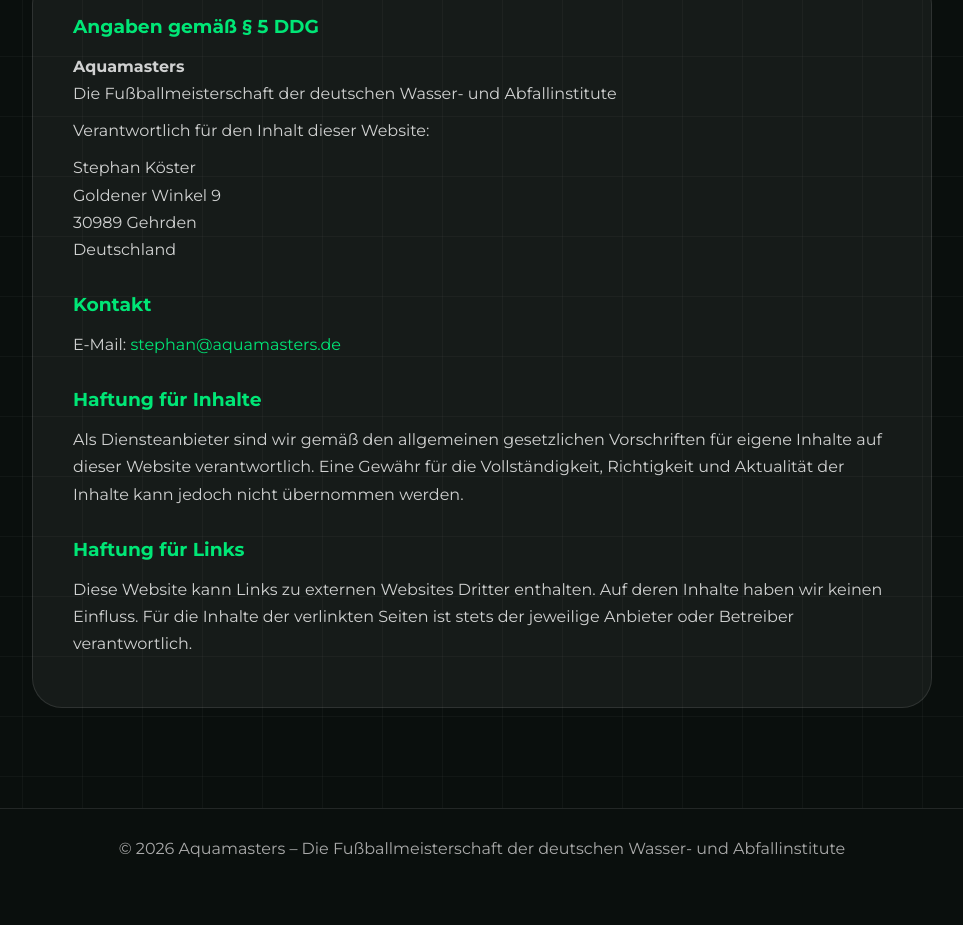
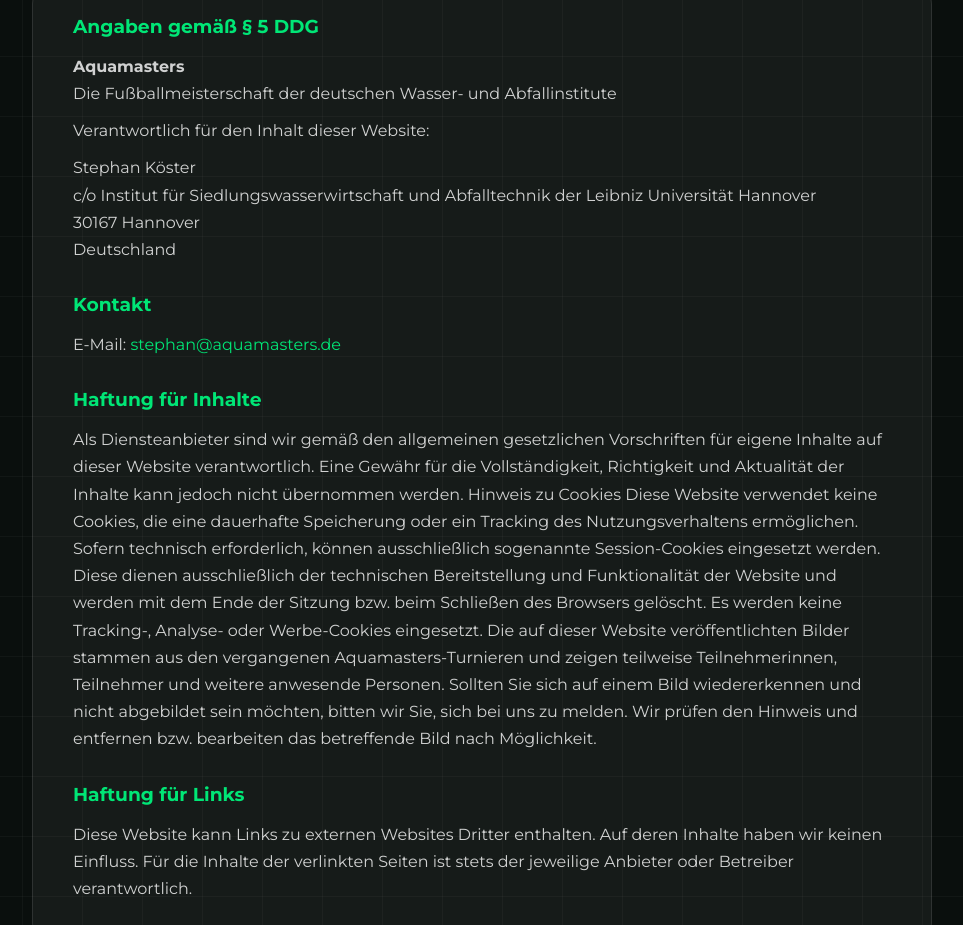
Before and after one commit to aquamasters/aquamasters.github.io, a plain HTML site: page index2.html in a window 1280 px wide. Shown: the part 8116-9041 px from the top of the page, without its empty margins (158-1121 px from the left). Drawn offline with Linux system fonts and the light colour scheme.

Commit message:
Update index2.html

```diff
--- a/index2.html
+++ b/index2.html
@@ -1524,8 +1524,8 @@ Gemeinsam unterwegs, viele besondere Aquamasters-Momente, Sport & Teamgeist, Net
 
     <p>
       Stephan Köster<br>
-      Goldener Winkel 9<br>
-      30989 Gehrden<br>
+      c/o Institut für Siedlungswasserwirtschaft und Abfalltechnik der Leibniz Universität Hannover<br>
+      30167 Hannover<br>
       Deutschland
     </p>
 
@@ -1549,6 +1549,18 @@ Gemeinsam unterwegs, viele besondere Aquamasters-Momente, Sport & Teamgeist, Net
       Vorschriften für eigene Inhalte auf dieser Website verantwortlich.
       Eine Gewähr für die Vollständigkeit, Richtigkeit und Aktualität
       der Inhalte kann jedoch nicht übernommen werden.
+
+      Hinweis zu Cookies
+
+Diese Website verwendet keine Cookies, die eine dauerhafte Speicherung oder ein Tracking des Nutzungsverhaltens ermöglichen.
+
+Sofern technisch erforderlich, können ausschließlich sogenannte Session-Cookies eingesetzt werden. Diese dienen ausschließlich der technischen Bereitstellung und Funktionalität der Website und werden mit dem Ende der Sitzung bzw. beim Schließen des Browsers gelöscht.
+
+Es werden keine Tracking-, Analyse- oder Werbe-Cookies eingesetzt.
+
+      Die auf dieser Website veröffentlichten Bilder stammen aus den vergangenen Aquamasters-Turnieren und zeigen teilweise Teilnehmerinnen, Teilnehmer und weitere anwesende Personen.
+
+Sollten Sie sich auf einem Bild wiedererkennen und nicht abgebildet sein möchten, bitten wir Sie, sich bei uns zu melden. Wir prüfen den Hinweis und entfernen bzw. bearbeiten das betreffende Bild nach Möglichkeit.
     </p>
 
     <h3>
```
